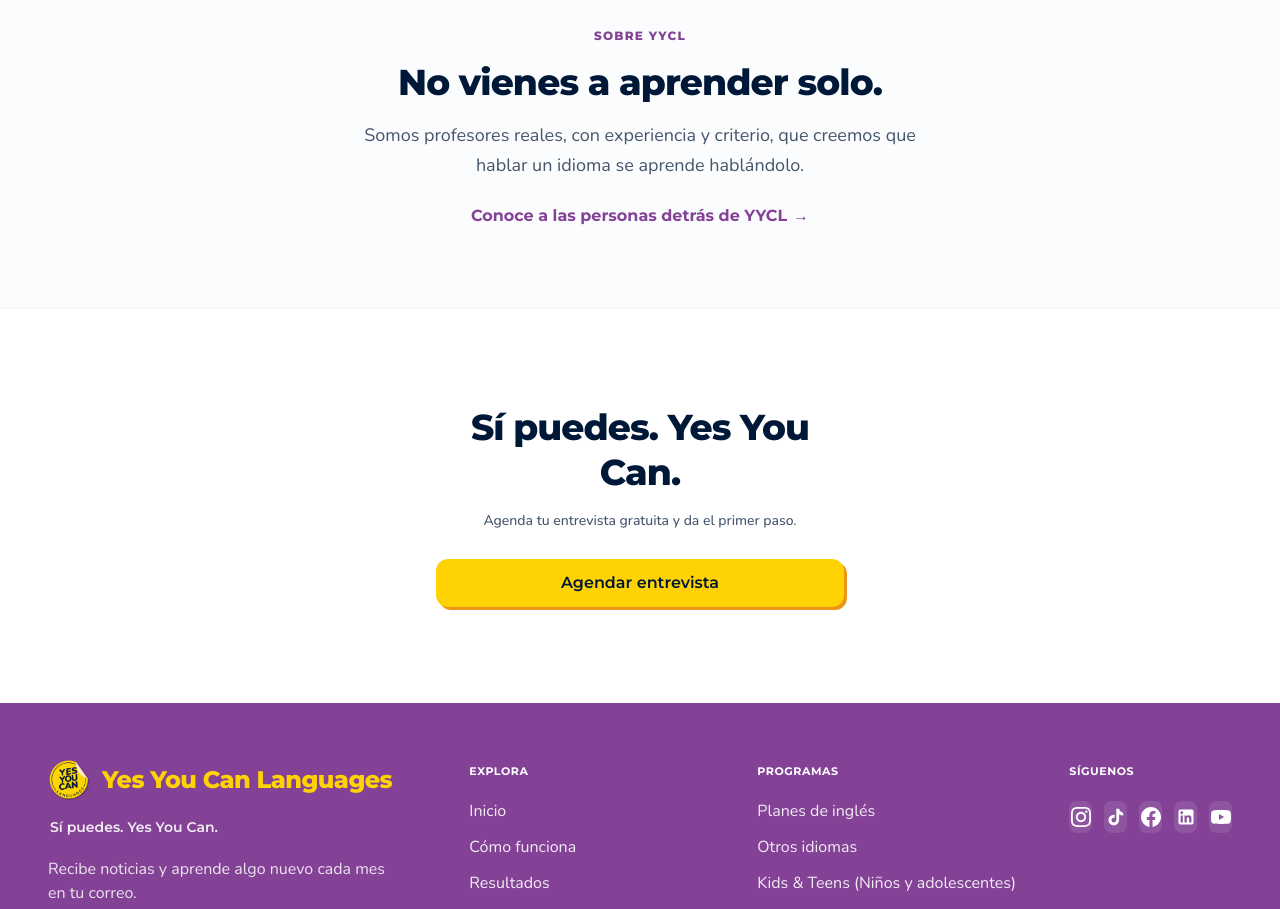
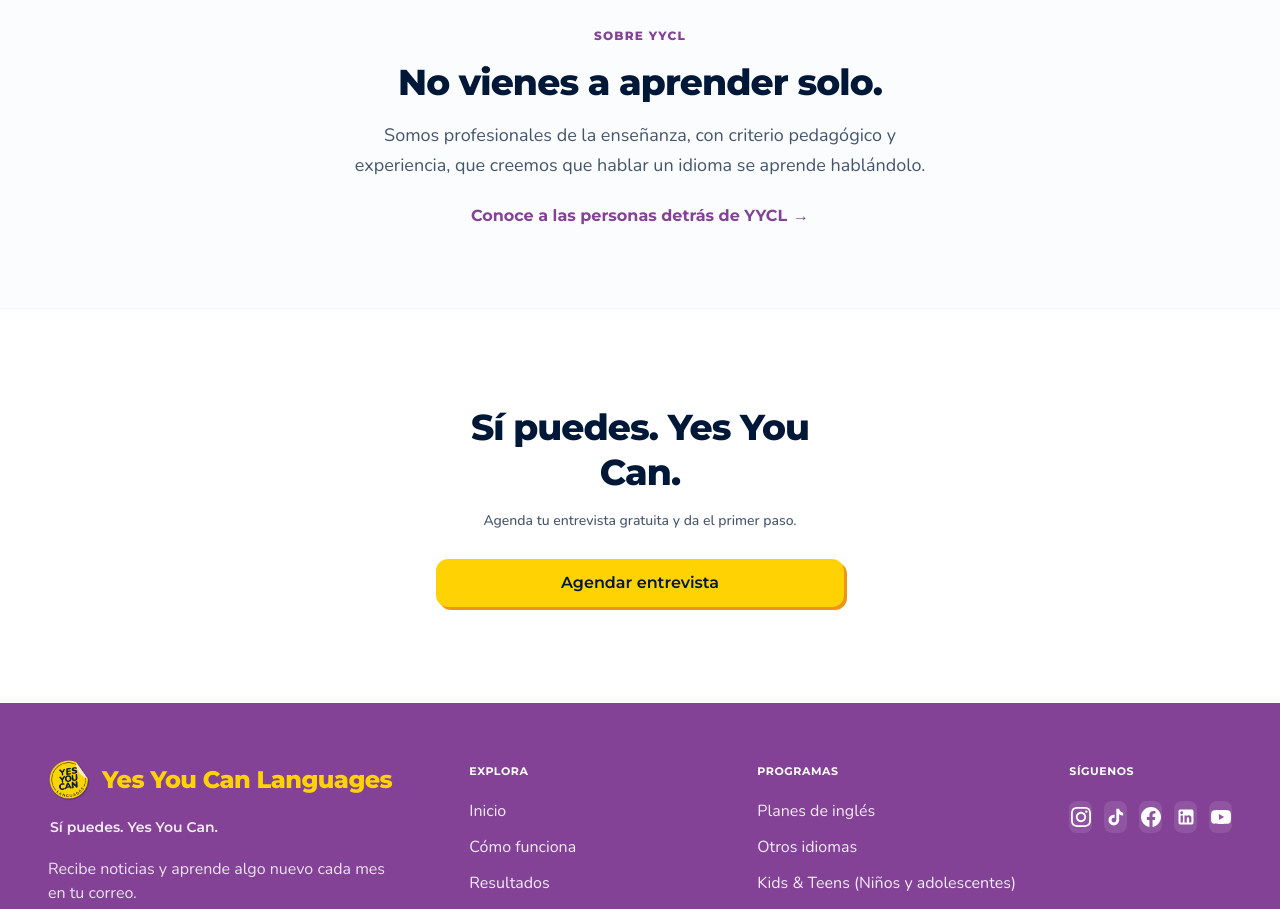
Before and after one commit to Dietol25/yycl-version-anterior, a Next.js app: page / in a window 1280 px wide. Shown: the part 3520-4429 px from the top of the page. Built offline with nearby package versions, Linux system fonts and the light colour scheme.

Commit message:
fix(copy): cambiar eyebrow de planes a ingles conversacional, mejorar pedagogos en home teaser y parafrasear paso 3 de empresas

```diff
--- a/app/empresas/page.tsx
+++ b/app/empresas/page.tsx
@@ -31,8 +31,8 @@
       id: 'paso3',
       number: '03',
       numberColor: 'text-[#834296]',
-      title: 'Implementación con seguimiento',
-      desc: 'Reportes de progreso cada 2 meses, para que veas resultados concretos en tu equipo.',
+      title: 'Seguimiento y métricas de avance',
+      desc: 'Informes bimensuales de evolución y desempeño para que Recursos Humanos mida el impacto real en el equipo.',
       image: '/assets/08_EMPRESAS/YYCL_22_EMPRESAS_SEGUIMIENTO_REPORTES.png'
     }
   ];
--- a/app/planes/page.tsx
+++ b/app/planes/page.tsx
@@ -100,7 +100,7 @@
               <div className="lg:col-span-6 space-y-6 text-center lg:text-left">
                 <div className="inline-flex items-center gap-2 text-xs font-heading font-extrabold uppercase tracking-widest text-[#834296]">
                   <span className="w-2 h-2 rounded-full bg-[#EC9519]" />
-                  <span>Programas</span>
+                  <span>Inglés conversacional</span>
                 </div>
 
                 <h1 className="text-4xl sm:text-5xl lg:text-6xl font-extrabold font-heading text-[#001837] tracking-tight leading-[1.15]">
--- a/components/sections/HomeAboutTeaser.tsx
+++ b/components/sections/HomeAboutTeaser.tsx
@@ -15,7 +15,7 @@
           </h2>
 
           <p className="text-base sm:text-lg text-slate-600 font-body leading-relaxed max-w-xl mx-auto">
-            Somos profesores reales, con experiencia y criterio, que creemos que hablar un idioma se aprende hablándolo.
+            Somos profesionales de la enseñanza, con criterio pedagógico y experiencia, que creemos que hablar un idioma se aprende hablándolo.
           </p>
 
           <div className="pt-2">
```
